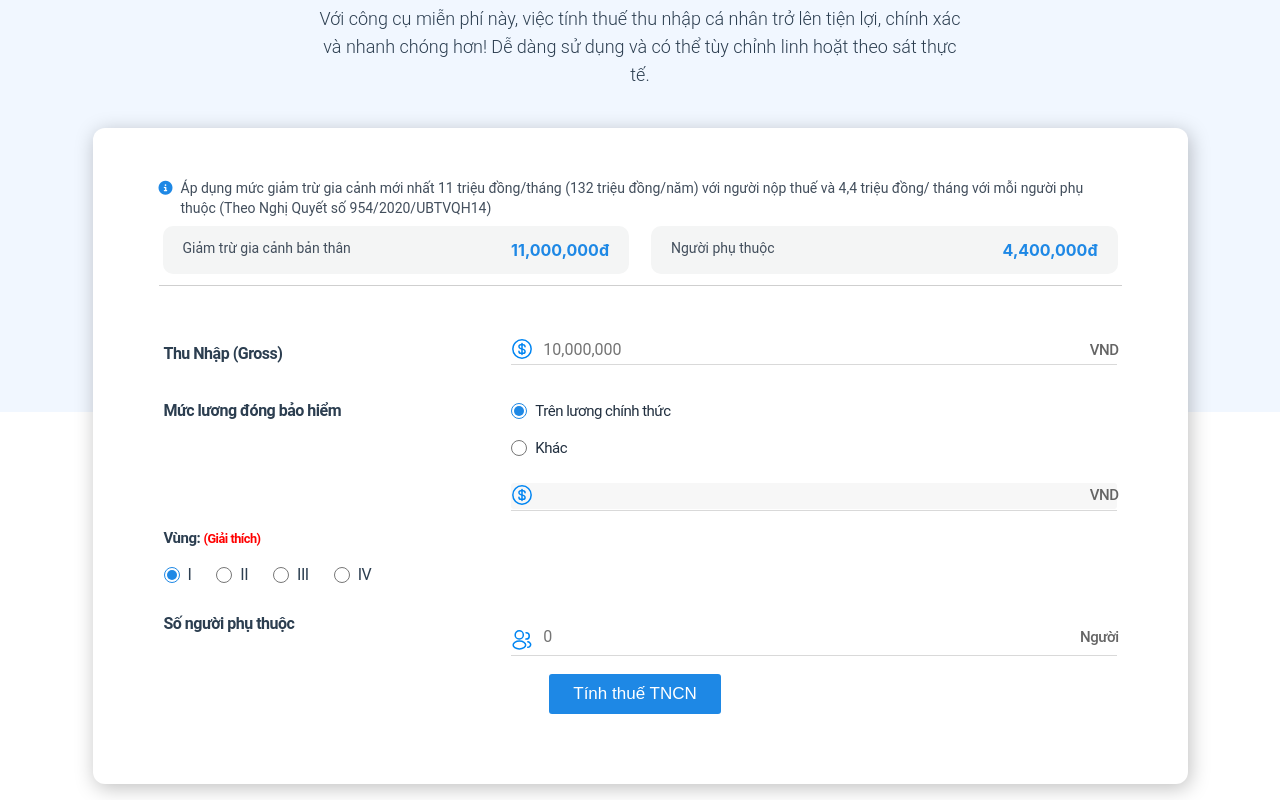
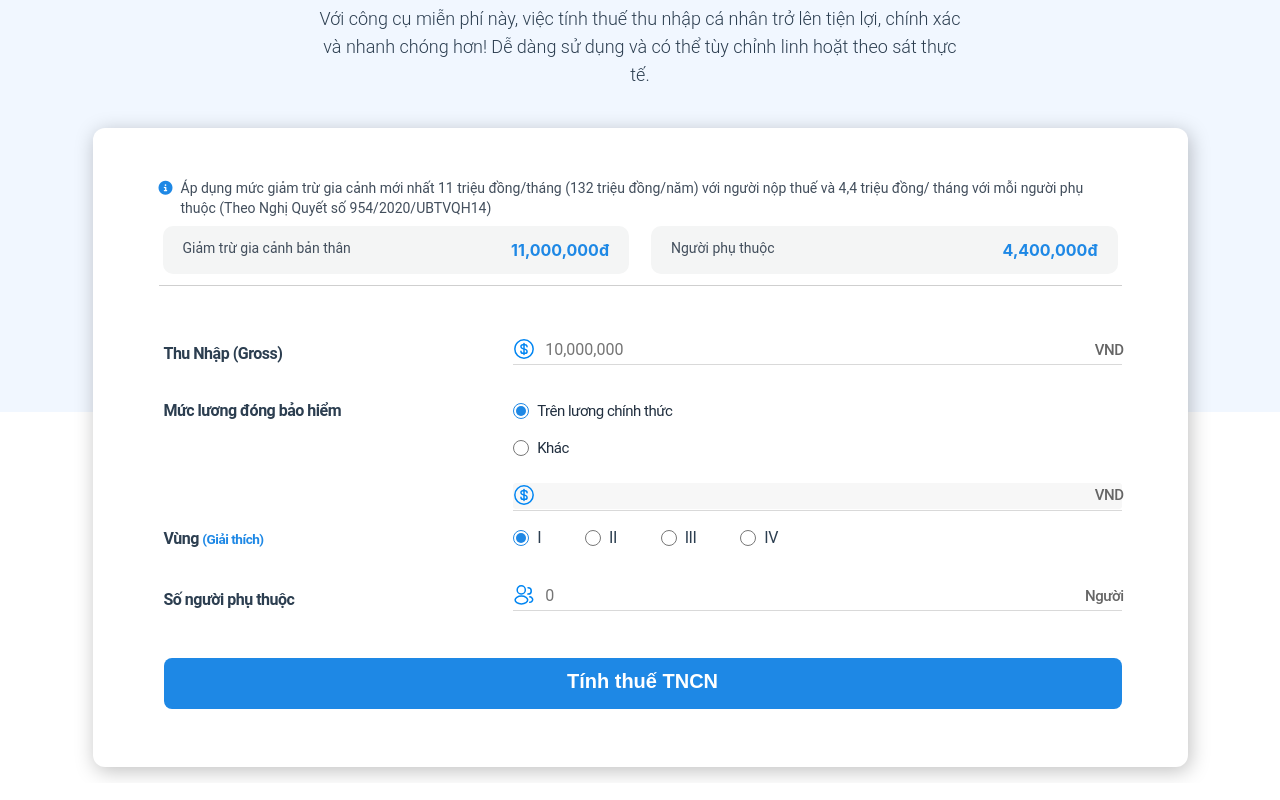
Before and after one commit to chinhngocong2308/free-tools-base, a Vue app: page / in a window 1280 px wide. Shown: the part 418-1218 px from the top of the page. Built offline with nearby package versions, Linux system fonts and the light colour scheme.

Commit message:
styling tncn

```diff
--- a/src/assets/css/thue-tncn.css
+++ b/src/assets/css/thue-tncn.css
@@ -65,7 +65,7 @@ a {
     z-index: 5;
 }
 .form-input-salary {
-    padding: 8px 5px;
+    padding: 8px 0px 8px 5px;
 }
 #personal-income-tax .radio-salary {
     align-items: center;
@@ -187,16 +187,19 @@ a {
 
 #personal-income-tax .btn-success-custom {
     background: #1e88e5;
-    border-radius: 3px;
+    border-radius: 8px;
     color: #fff;
-    font-size: 17px;
-    font-weight: 500;
+    font-size: 20px;
+    font-weight: 700;
     text-decoration: none;
-    line-height: 24px;
-    margin-right: 10px;
-    padding: 8px 24px
-}
-
+    line-height: 23.44px;
+    margin: 0;
+    width: 100%;
+    padding: 12px 24px
+}
+#personal-income-tax .btn {
+    height: 51px;
+}
 #personal-income-tax .btn-success-custom:hover {
     background-color: #006cc5;
     color: #fff;
@@ -3394,7 +3397,7 @@ figure.image.image-style-align-right {
     box-shadow: -1px 1px 6px rgba(0, 0, 0, .05);
     margin-bottom: 16px;
     overflow: hidden;
-    padding: 50px 66px;
+    padding: 50px 66px 38px 66px;
     width: 100%;
     position: relative;
     box-shadow: 2px 4px 20px 0px rgba(0, 0, 0, 0.25);
@@ -3864,11 +3867,14 @@ input.border-hover[disabled]:hover {
 }
 
 .box-white p {
-    font-size: 15px;
+    font-size: 16px;
     line-height: 1.6em;
     text-align: justify
 }
 
+.input-salary .label-input {
+    width: 63.5%;
+}
 div input[type=radio] {
     display: none
 }
@@ -3891,7 +3897,7 @@ div .radio-inline {
     display: inline-flex;
     padding-left: 24px;
     position: relative;
-    margin-right: 15px;
+    margin-right: 34px;
 }
 
 div input[type=radio]:checked~.icon-radio {
--- a/src/components/TinhThueTNCN.vue
+++ b/src/components/TinhThueTNCN.vue
@@ -69,9 +69,10 @@
                                     </div>
 
                                     <div class="input-salary mb-12px d-grid">
+                                        <div class="field-set mb-12 d-flex">
                                             <p class="mb-12px mr-2 d-inline" style="float: left;">
-                                            <strong>Vùng: </strong>
-                                            <span @click="openModal()" class="small" style="color: red; cursor: pointer;">(Giải thích)</span>
+                                                <strong>Vùng </strong>
+                                                <span @click="openModal()" class="small" style="color: #1E88E5; cursor: pointer;">(Giải thích)</span>
                                             </p>
                                             <div class="label-input">
                                                 <label class="radio-inline"><input type="radio" v-model="vung" name="vung" value="1"
@@ -88,9 +89,10 @@
                                                     <span class="icon-radio"></span></label>
                                             </div>
                                         </div>
-                                    <div class="input-salary mb-12px d-grid">
+                                    </div>
+                                    <div class="input-salary mb-12px d-grid" style="margin-top: -9px;margin-bottom: 48px;">
                                         <div class="field-set mb-12">
-                                            <label for="" class="mb-12px other">Số người phụ thuộc</label>
+                                            <label for="" class="label-text mb-12px other">Số người phụ thuộc</label>
                                             <div class="input-data">
                                                 <span class="icon"><i class="fa-solid fa-user-group-base"></i></span>
                                                 <input v-model="nguoiPhuThuoc" type="text" name="nguoiPhuThuoc" value=""
```
Lines whose indentation alone changed are shown as unchanged.
